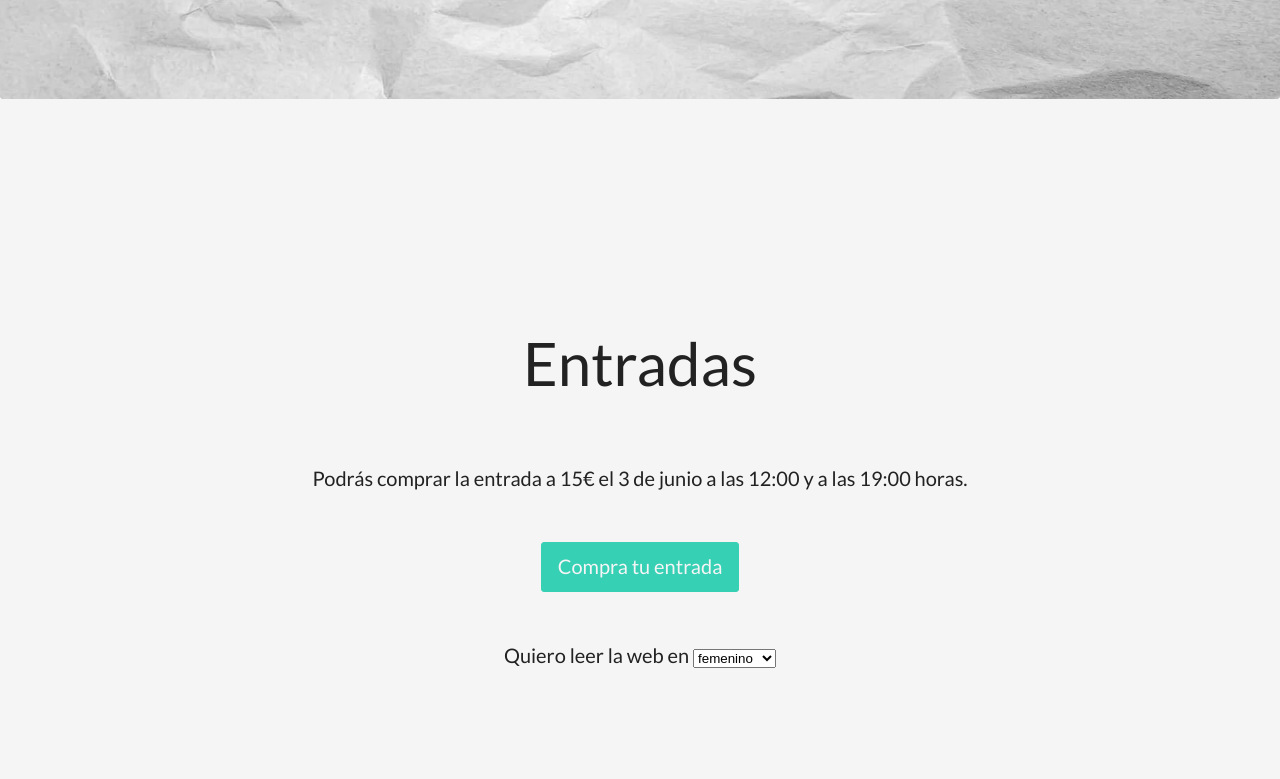
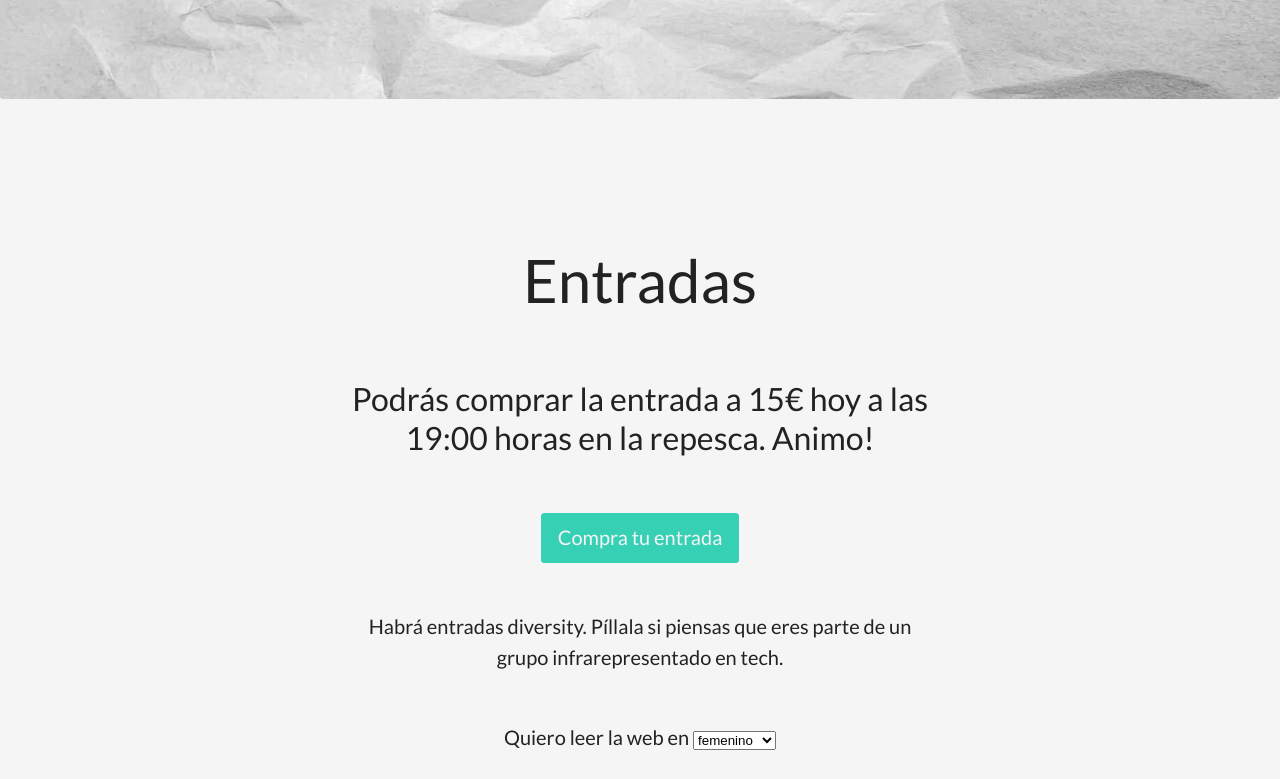
Before and after one commit to nakDS/nak-scaffold, a website: page docs/index-es.html in a window 1280 px wide. Shown: the part 701-1480 px from the top of the page. Drawn offline with Linux system fonts and the light colour scheme.

Commit message:
Add diversity paragraph

```diff
--- a/docs/index-es.html
+++ b/docs/index-es.html
@@ -25,11 +25,16 @@
     <img class="nk-object-fit--cover" src="assets/img/hero.jpg" alt="TheAntiEvent">
   </picture>
 </section>
-<section class="nk-bg--k-9 nk-section nk-cover nk-text-align--center ">
-  <h1 class="nk-heading--1">Entradas</h1>
-  <p>Podrás comprar la entrada a 15€ el 3 de junio a las 12:00 y a las 19:00 horas.</p>
-  <a class="nk-button nk-button--color nk-mtx" target="_blank" rel="noopener noreferrer" href="https://www.eventbrite.es/e/entradas-theantievent-22-356154536807">Compra
-    tu entrada</a>
+<section class="nk-bg--k-9 nk-section nk-cover nk-text-align--center">
+  <div class="nk-container--text">
+    <h1 class="nk-heading--1">Entradas</h1>
+    <p class="nk-heading--5">Podrás comprar la entrada a 15€ hoy a las 19:00 horas en la repesca. Animo!</p>
+    <a class="nk-button nk-button--color nk-mtx" target="_blank" rel="noopener noreferrer"
+      href="https://www.eventbrite.es/e/entradas-theantievent-22-356154536807">Compra
+      tu entrada</a>
+    <p class="nk-mtx">Habrá entradas diversity. Píllala si piensas que eres parte de un grupo infrarepresentado en tech.
+    </p>
+  </div>
   <label class="nk-mtx" for="">Quiero leer la web en
     <select name="" id="select">
       <option value="as">femenino</option>
```
Also changed, not shown: docs/index.html (+5 -1 lines).
